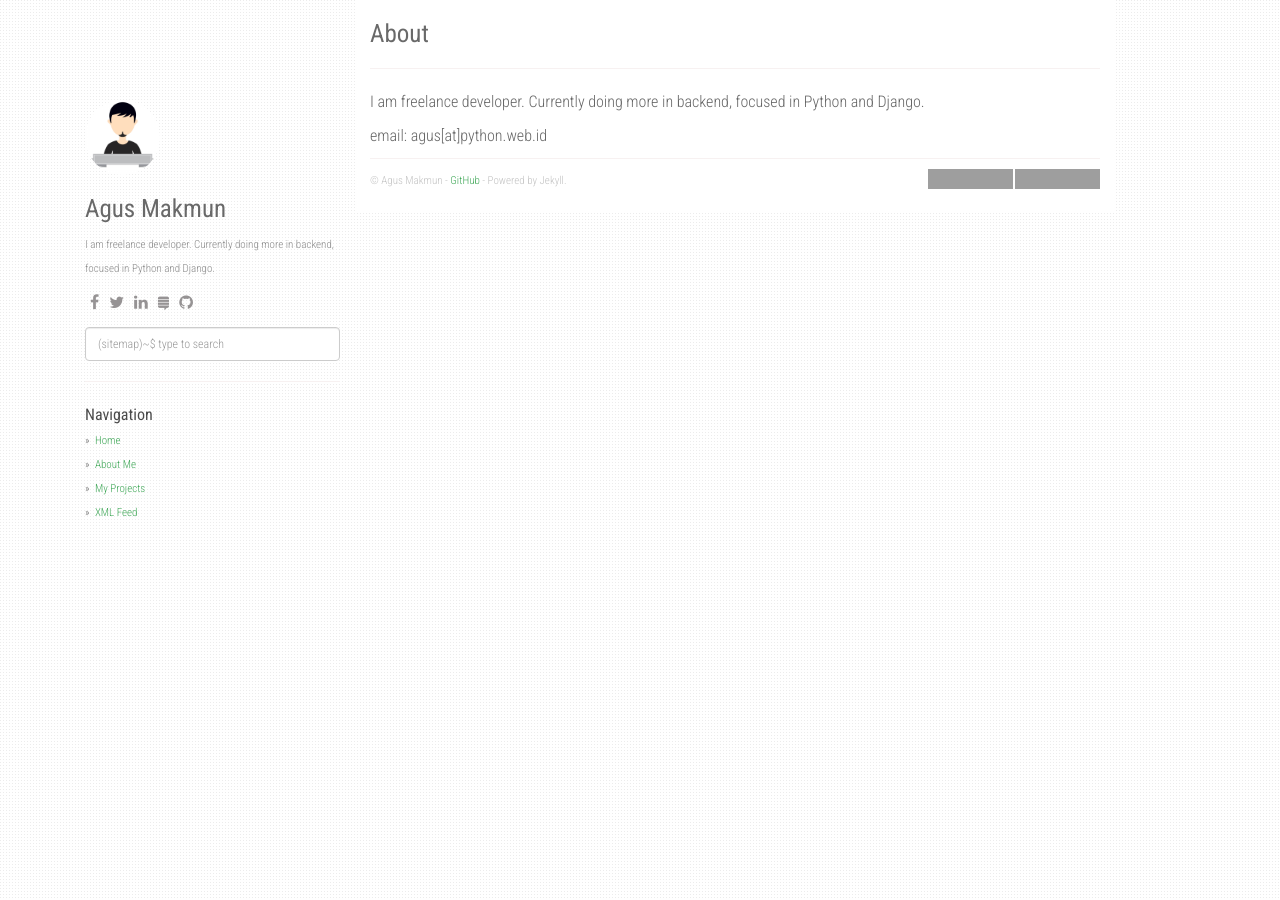
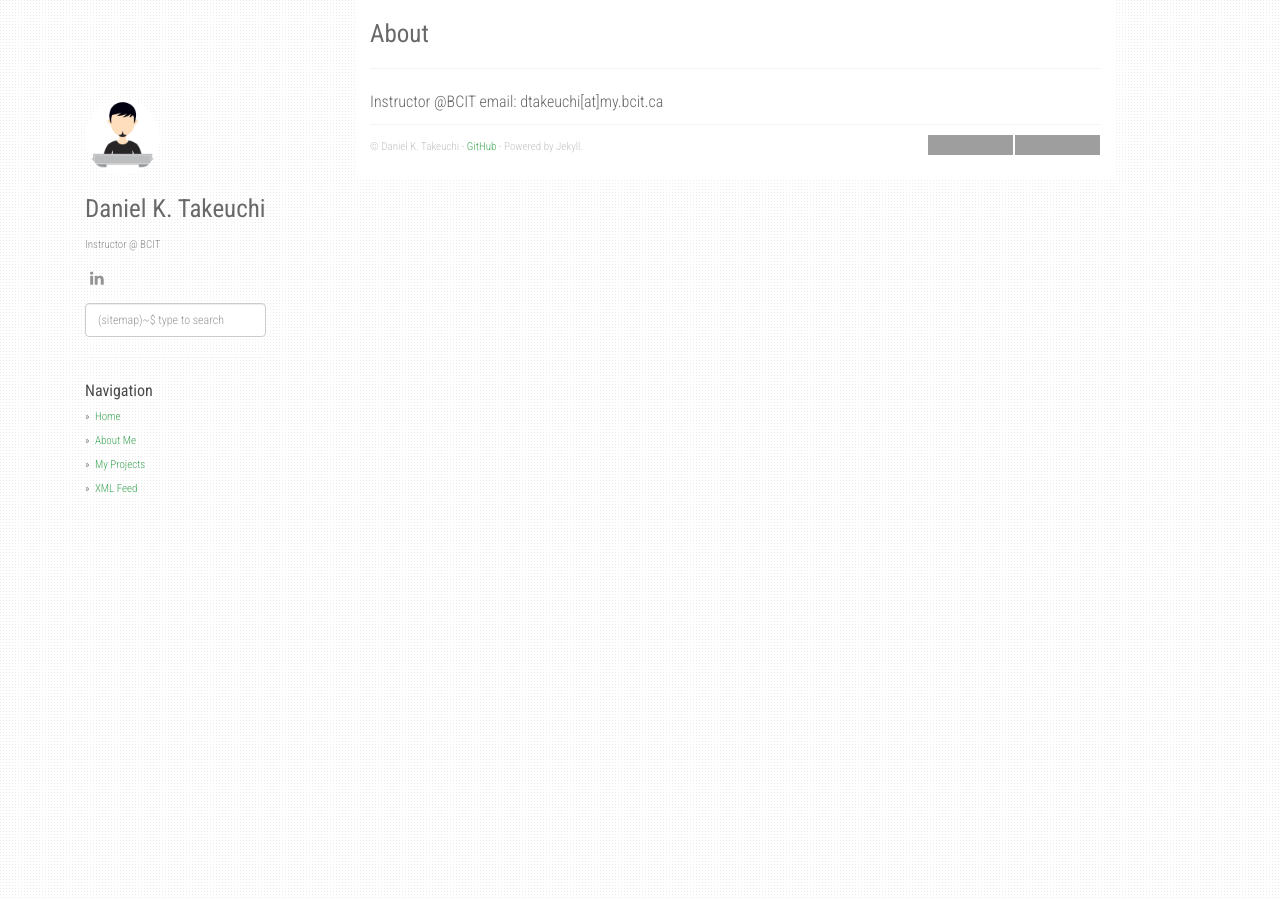
Before and after one commit to Julix91/COMP-2913, a Jekyll site: the page built from about.md, in a window 1280 px wide. Built offline with Jekyll 4.4.1, drawn with Linux system fonts in a browser that asks for light colours; nearby versions of some CDN libraries; grey boxes are pictures that could not be loaded.

Commit message:
Add basic config edits

```diff
--- a/_config.yml
+++ b/_config.yml
@@ -1,9 +1,9 @@
-title: Stack Problems
-description: My Personal Stack Problems
-author: Agus Makmun
-github: https://github.com/agusmakmun
-about: I am freelance developer. Currently doing more in backend, focused in Python and Django.
-disqus_shortname: stackproblems
+title: COMP-2913 React & Modern JavaScript
+description: British Columbia Institute of Technology - School of Computing and Academic Studies
+author: Daniel K. Takeuchi
+github: https://github.com/daniel-takeuchi
+about: Instructor @ BCIT
+disqus_shortname: comp2913
 google_analytics: UA-XXXXXXXX-Y
 avatar_url: /static/img/avatar.jpg
 
@@ -16,20 +16,8 @@ collections:
     permalink: /project/:path/
 
 social:
-    - icon: fa-facebook
-      link: "#"
-    - icon: fa-twitter
-      link: "https://twitter.com/agusmakmun6"
     - icon: fa-linkedin
       link: "https://www.linkedin.com/in/summonagus"
-    - icon: fa-stack-exchange
-      link: "#"
-    - icon: fa-github
-      link: "https://github.com/agusmakmun"
-
-share:
-  twitter_username: agusmakmun6
-  fb_appid: 1749788565247320
 
 urls:
     - text: About Me
@@ -39,7 +27,7 @@ urls:
     - text: XML Feed
       url: /feed.xml
 
-url: "https://agusmakmun.github.io"
+url: "https://daniel-takeuchi.github.io/COMP-2913/"
 baseurl: ""
 paginate: 20
 per_page: 20
--- a/about.md
+++ b/about.md
@@ -4,6 +4,5 @@ title: About
 permalink: /about/
 ---
 
-I am freelance developer. Currently doing more in backend, focused in Python and Django.
-
-email: agus[at]python.web.id
+Instructor @BCIT
+email: dtakeuchi[at]my.bcit.ca
```
